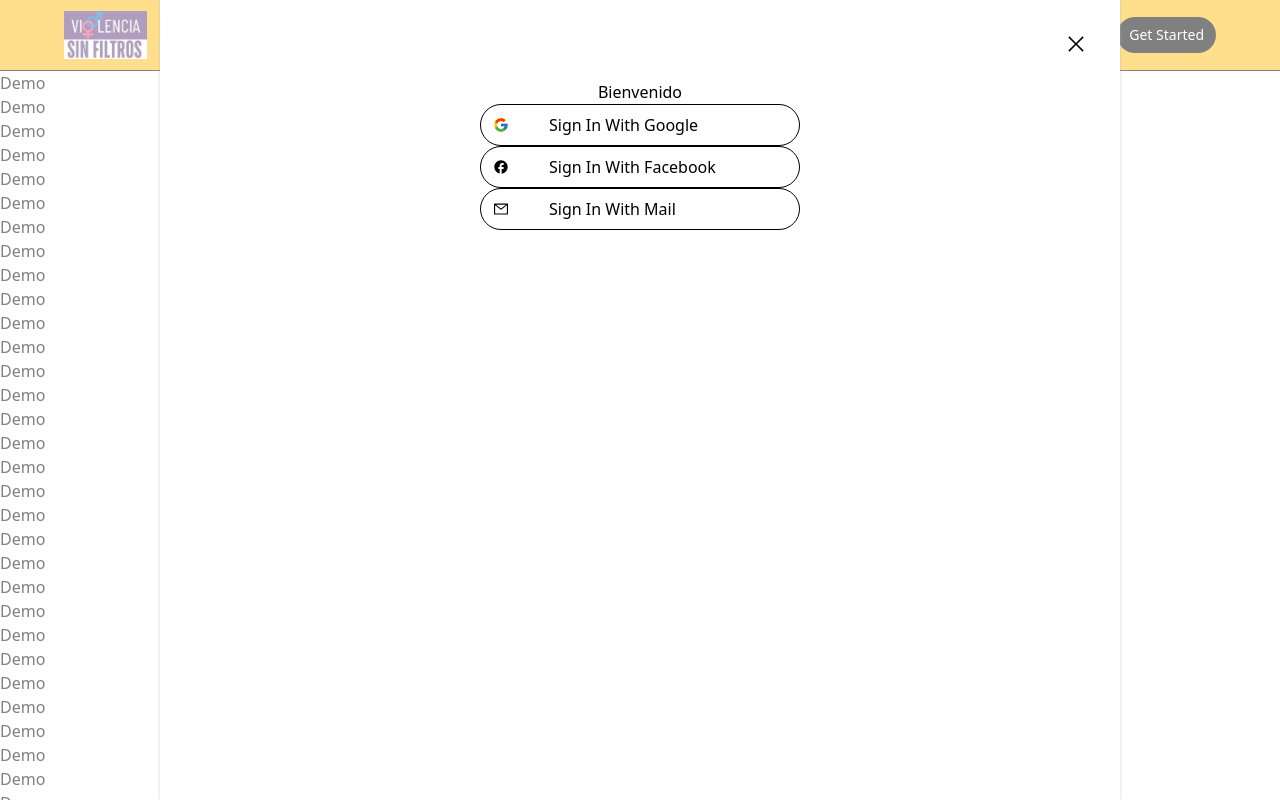
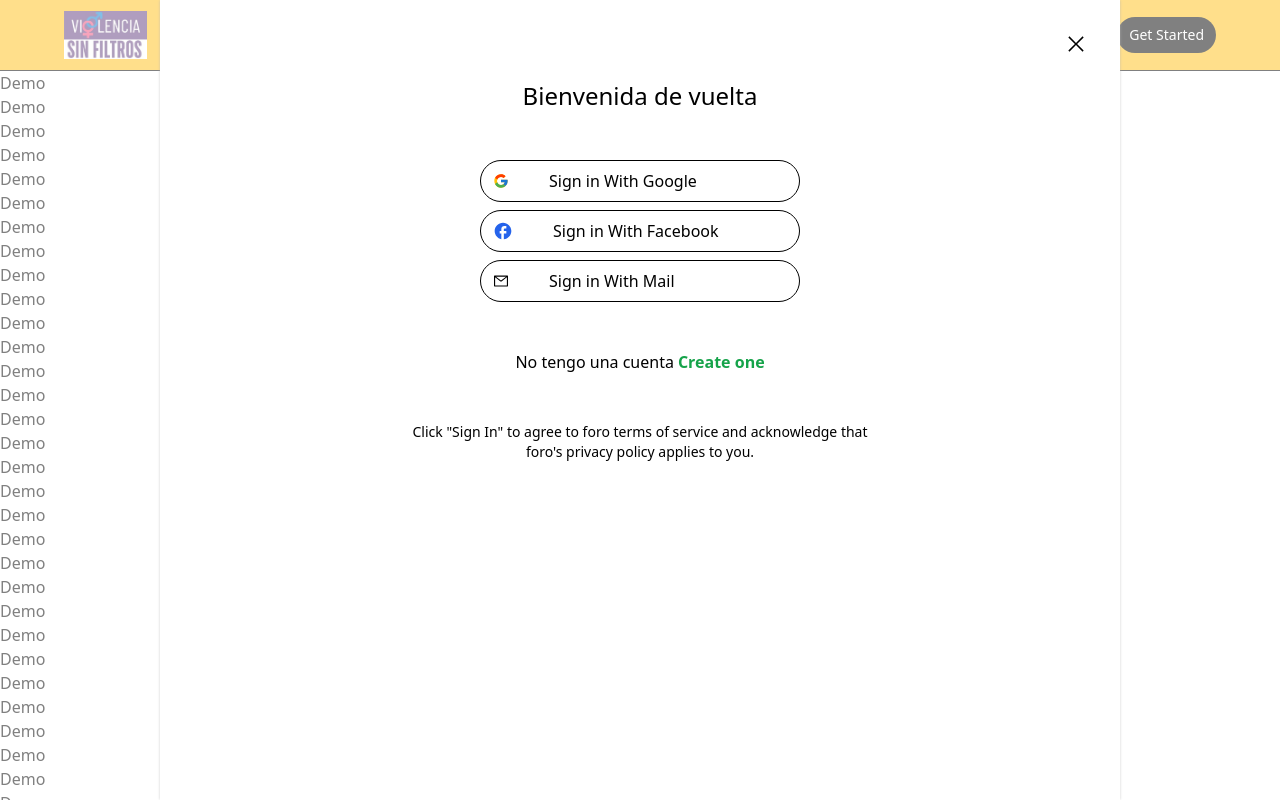
Before and after one commit to Chrxs14/violencia-sin-filtro, a React (Vite) app: page /demo in a window 1280 px wide. Shown: the top 800 px of the page. Built offline with nearby package versions, Linux system fonts and the light colour scheme.

Commit message:
feat: se implementan los componentes para inicio de sesion y registro de usuario

```diff
--- a/src/components/Demo/Auth/Auth.jsx
+++ b/src/components/Demo/Auth/Auth.jsx
@@ -1,43 +1,44 @@
-import React from "react";
+import React, { useState } from "react";
 import { Modal } from "../../../utils/Modal";
 import { LiaTimesSolid } from "react-icons/lia";
-import { FcGoogle } from "react-icons/fc";
-import { MdFacebook } from "react-icons/md";
-import { AiOutlineMail } from "react-icons/ai";
+import { SignIn } from "./SignIn";
+import { SignUp } from "./SignUp";
+import { SignInOpt } from "./SignInOpt";
 
 export const Auth = () => {
+  const [signReq, setSignReq] = useState("");
+  const [modal, setModal] = useState(true);
+
+  const hidden = modal ? "visible opacity-100" : "invisible opacity-0";
+
   return (
-    <Modal>
+    <Modal modal={modal} setModal={setModal} hidden={hidden}>
       <section
-        className="z-50 fixed top-0 bottom-0 left-0 md:left-[10rem]
-        overflow-auto right-0 md:right-[10rem] bg-white shadows"
+        className={`z-50 fixed top-0 bottom-0 left-0 md:left-[10rem]
+        overflow-auto right-0 md:right-[10rem] bg-white shadows
+        ${modal ? "visible opacity-100" : "invisible opacity-0"}
+        transition-all duration-500
+        ${hidden}`}
       >
-        <button className="absolute top-8 right-8 text-2xl hover:apacity-50">
+        <button
+        onClick={()=>setModal(false)}
+        className="absolute top-8 right-8 text-2xl hover:opacity-50">
           <LiaTimesSolid />
         </button>
-        <div className="flex flex-col justify-center items-center fap-[3rem]">
-          <>
-            <h2 className="text-2x1 pt-[5rem]">Bienvenido</h2>
-            <div>
-                <Button icon={<FcGoogle/>} text={"Sign In With Google"}/>
-                <Button icon={<MdFacebook/>} text={"Sign In With Facebook"}/>
-                <Button icon={<AiOutlineMail/>} text={"Sign In With Mail"}/>
-            </div>
-          </>
+        <div className="flex flex-col justify-center items-center gap-[3rem]">
+          {signReq === "" ? (
+            <SignInOpt setSignReq={setSignReq} />
+          ) : signReq === "sign-in" ? (
+            <SignIn setSignReq={setSignReq} />
+          ) : signReq === "sign-up" ? (
+            <SignUp setSignReq={setSignReq} />
+          ) : null}
+          <p className="md:w-[30rem] mx-auto text-center text-sm mb-[3rem]">
+            Click "Sign In" to agree to foro terms of service and acknowledge
+            that foro's privacy policy applies to you.
+          </p>
         </div>
       </section>
     </Modal>
   );
 };
-
-const Button = ({ icon, text, click }) => {
-  return (
-    <button
-      className="flex items-center gap-10 sm:w-[20rem] border border-black
-        px-3 py-2 rounded-full"
-    >
-      {icon}
-      {text}
-    </button>
-  );
-};
```
